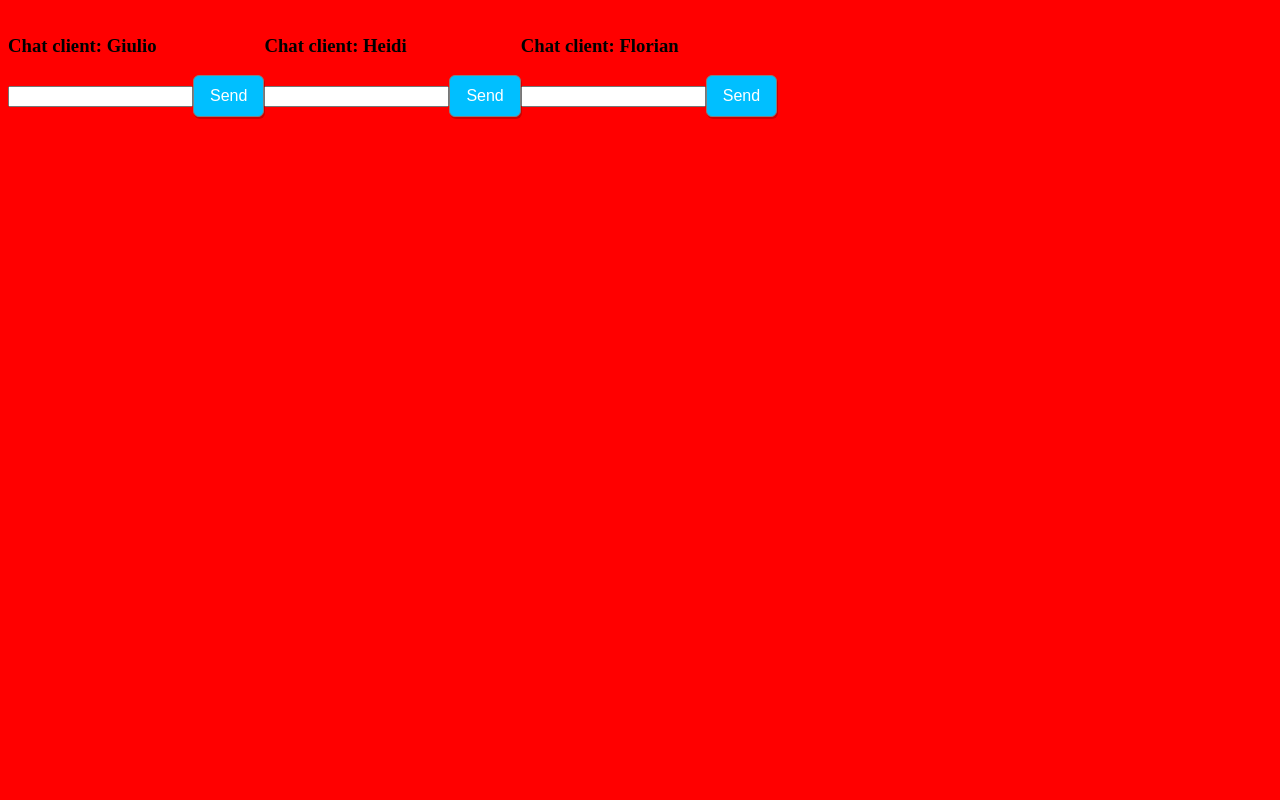
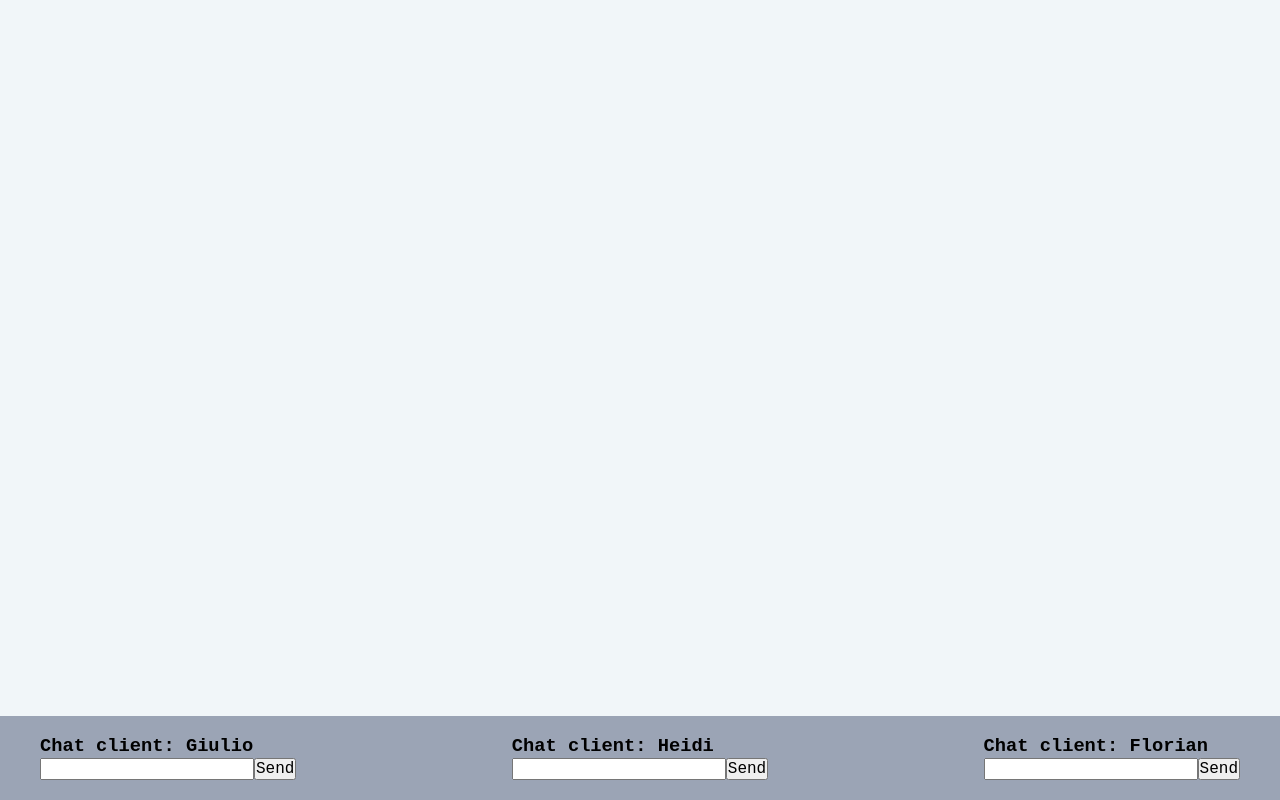
Before and after one commit to ArjanHoek-Topicus/TopicusChat, an Angular app: page / in a window 1280 px wide. Built offline with nearby package versions, Linux system fonts and the light colour scheme.

Commit message:
update styling

```diff
--- a/package.json
+++ b/package.json
@@ -18,6 +18,7 @@
     "@angular/platform-browser": "^15.2.0",
     "@angular/platform-browser-dynamic": "^15.2.0",
     "@angular/router": "^15.2.0",
+    "normalize.css": "^8.0.1",
     "rxjs": "~7.8.0",
     "tslib": "^2.3.0",
     "zone.js": "~0.12.0"
--- a/src/app/app.component.html
+++ b/src/app/app.component.html
@@ -1,5 +1,9 @@
 <app-chat-screen [messages]="messages"></app-chat-screen>
 
-<div class="client-container">
-    <app-chat-client *ngFor="let client of clients" (messageEvent)="addMessage($event)" [title]="client"></app-chat-client>
+<div ngClass="clients">
+  <app-chat-client
+    *ngFor="let client of clients"
+    (messageEvent)="addMessage($event)"
+    [title]="client"
+  ></app-chat-client>
 </div>
--- a/src/app/app.component.scss
+++ b/src/app/app.component.scss
@@ -1,5 +1,13 @@
+:host {
+  background-color: var(--cl-light);
+  height: 100%;
+  display: flex;
+  flex-direction: column;
+}
 
-
-.client-container {
-    display: flex;
+.clients {
+  display: flex;
+  background-color: var(--cl-tertiary);
+  justify-content: space-between;
+  padding: 2rem 4rem;
 }
--- a/src/app/app.component.ts
+++ b/src/app/app.component.ts
@@ -3,11 +3,11 @@ import { Component } from '@angular/core';
 @Component({
   selector: 'app-root',
   templateUrl: './app.component.html',
-  styleUrls: ['./app.component.scss']
+  styleUrls: ['./app.component.scss'],
 })
 export class AppComponent {
   messages: string[] = [];
-  clients: string[] = ["Giulio", "Heidi", "Florian"];
+  clients: string[] = ['Giulio', 'Heidi', 'Florian'];
 
   addMessage(message: string) {
     this.messages.push(message);
--- a/src/app/chat-client/chat-client.component.html
+++ b/src/app/chat-client/chat-client.component.html
@@ -1,6 +1,7 @@
 <div>
-    <h3>Chat client: {{ title }}</h3>
-    <input [(ngModel)]="message" />
-    <button class="styled-button" type="button" (click)="emitMessage()">Send</button>
-    <p>{{ message }}</p>
+  <h3>Chat client: {{ title }}</h3>
+  <input [(ngModel)]="message" />
+  <button class="styled-button" type="button" (click)="emitMessage()">
+    Send
+  </button>
 </div>
--- a/src/app/chat-screen/chat-screen.component.html
+++ b/src/app/chat-screen/chat-screen.component.html
@@ -1,5 +1,5 @@
-<ul>
-    <li *ngFor="let message of messages">
-        {{ message }}
-    </li>
+<ul class="messages-list">
+  <li *ngFor="let message of messages">
+    {{ message }}
+  </li>
 </ul>
--- a/src/app/chat-screen/chat-screen.component.scss
+++ b/src/app/chat-screen/chat-screen.component.scss
@@ -0,0 +1,3 @@
+:host {
+  flex: 1;
+}
--- a/src/styles.scss
+++ b/src/styles.scss
@@ -1,21 +1,23 @@
-.styled-button{
-    background: deepskyblue;
-    color: white;
-    border: 1px solid gray;
-    border-radius: 6px;
-    box-shadow: rgba(0,0,0, 0.2) 1px 2px;
-    line-height: 1.5rem;
-    font-size: 1rem;
-    padding: 8px 1rem;
-    &:hover{
-    background: cornflowerblue;
-    &:active{
-    background: dodgerblue;
-    }
-    }
-    }
+@import "~normalize.css";
+:root {
+  --cl-light: #f1f6f9;
+  --cl-primary: #394867;
+  --cl-secondary: #212a3e;
+  --cl-tertiary: #9ba4b5;
+}
 
+html {
+  font-size: 62.5%;
+}
 
-    body {
-        background-color: red;
-    }
+* {
+  margin: 0;
+  padding: 0;
+}
+
+body {
+  font-size: 1.6rem;
+  overflow: hidden;
+  height: 100vh;
+  font-family: monospace;
+}
```
Also changed, not shown: 1 other file (tests, documents, lock files or other folders).
